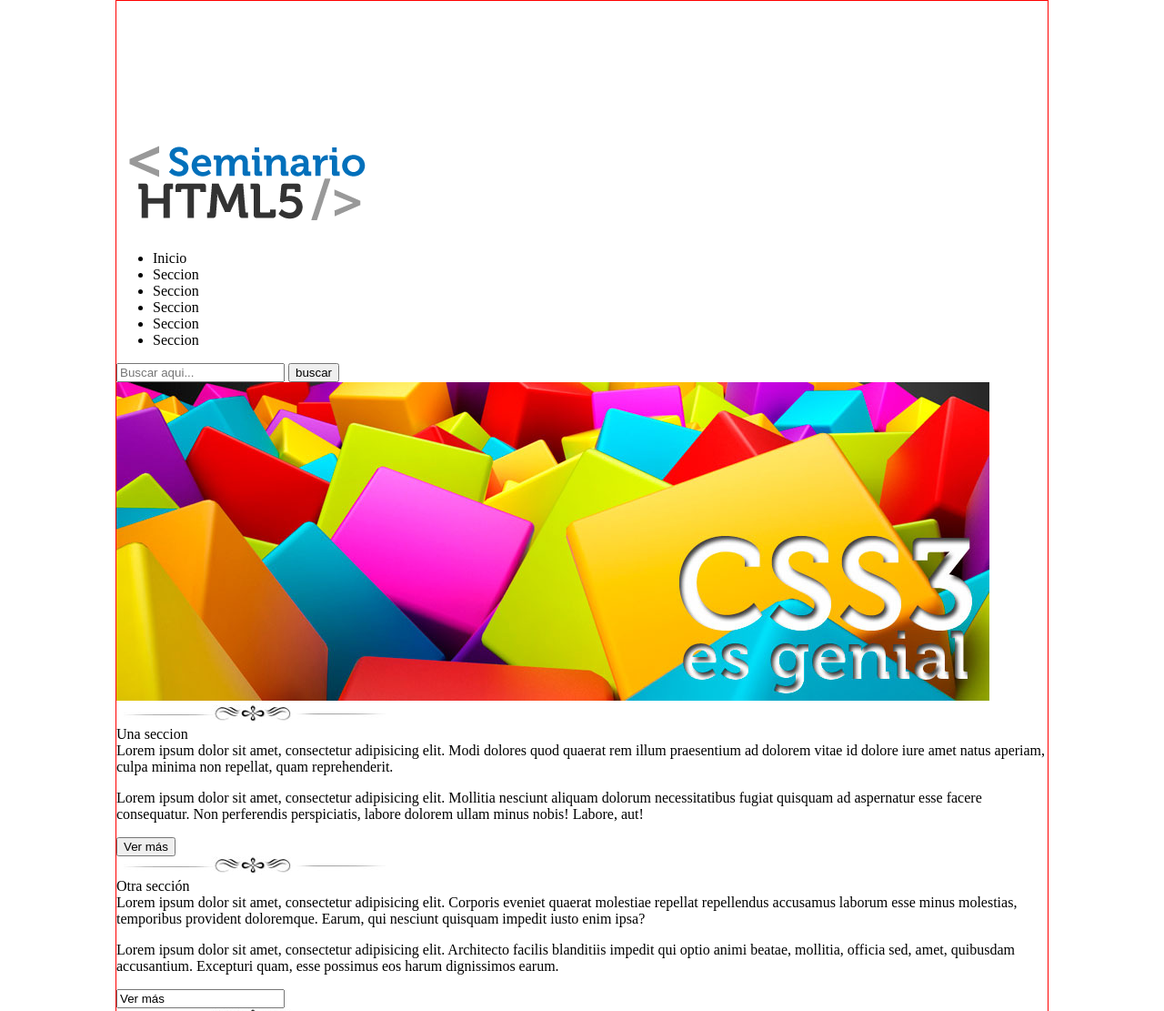
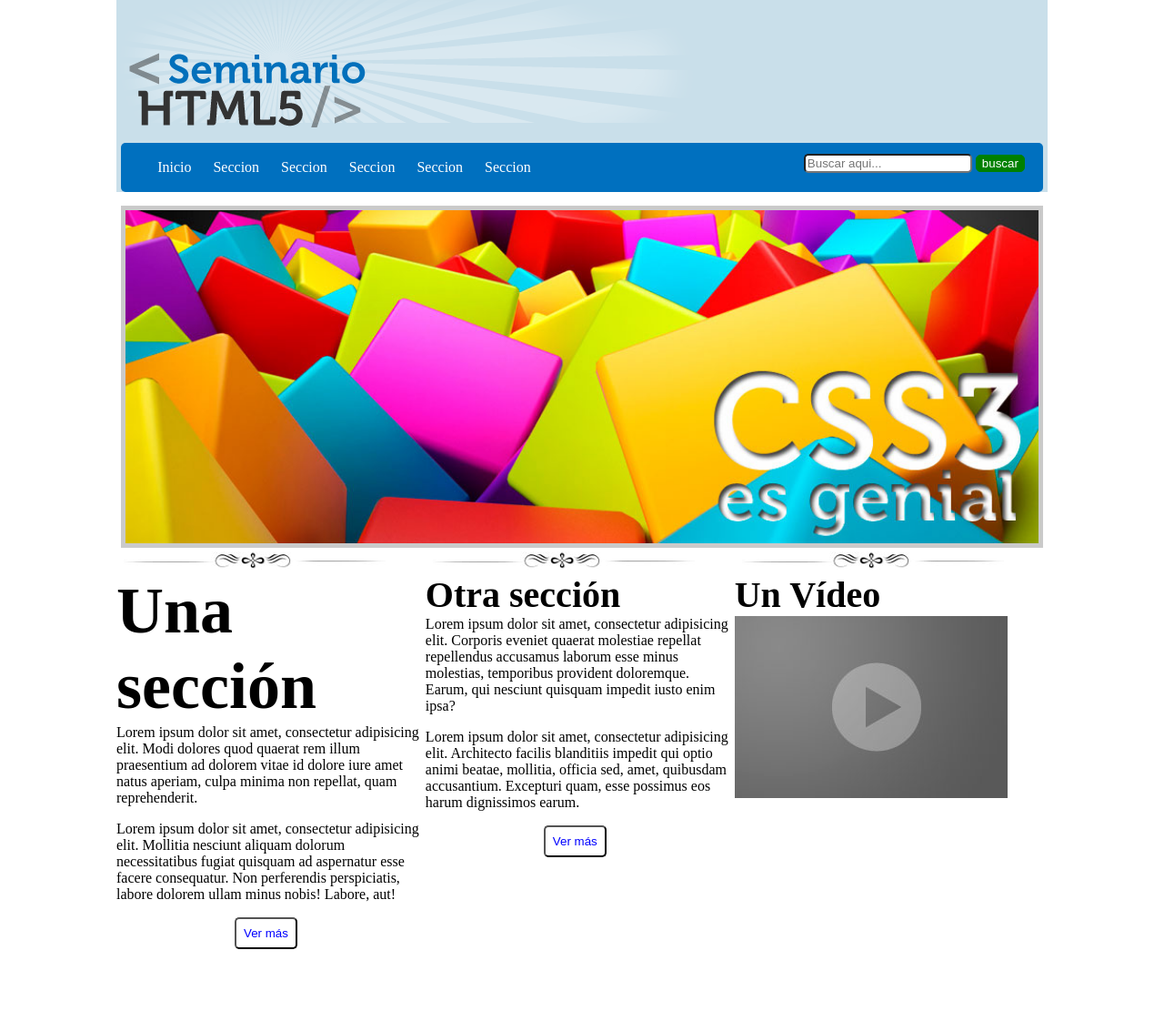
Before and after one commit to HeroLuis/pw219311server, a plain HTML site: page imgpw/practica01css/index.html in a window 1280 px wide. Shown: the top 1111 px of the page at 91% size. After the commit the page ends 1043 px from the top, so only its background shows below. Drawn offline with Linux system fonts and the light colour scheme.

Commit message:
Practica01 - terminada

```diff
--- a/imgpw/practica01css/css/estilos.css
+++ b/imgpw/practica01css/css/estilos.css
@@ -1,17 +1,74 @@
 body{
-	border: 1px solid red;
+	border: 1px solid red
+	font-size: 16px; /*1em*/
 	margin: 0px auto;
 	max-width: 1024px;
 }
+header{
+	background: #c9dfea
+}
+header nav{
+	margin: 0px auto;
+	background: #0070bf;
+	padding: 2px 0px;
+	width: 99%;
+	border-radius: 5px;
+}
+header nav form{
+	float: right;
+	margin-top: -40px;
+	margin-right: 20px;
+}
+header nav form input{
+	border-radius: 5px;
+}
+header nav form input[type="button"]{
+	background: green;
+	color: white;
+	border: 1px solid green;
+}
+header nav ul li{
+	/*border: 1px solid blue;*/
+	display: inline-block;
+	margin-right: 20px;
+	color: white;
+}
 
+#seccion01{
+	margin-top: 15px;
+}
+#seccion01 article{
+	text-align: center;
+}
 
+#seccion01 article img{
+	border: 5px solid rgba(150,150,150,0.5);
+	width: 98%;
+}
 
+#seccion02 article{
+	display: inline-block;
+	vertical-align: top;
+	width: 32.8%;
+}
+#seccion02 article input[type="submit"]{
+	background: white;
+	border-radius: 5px;
+	color: blue;
+	margin-left: 130px;
+	padding: 8px;
+}
+#logo{
+	margin-top: -150px;
+}
+.otraSeccion{
+	font-size: 2.5em;
+}
 
-selectores
-	pseudoelemento
-	etiqueta{
-			atributo valor;
-		}
-	id
-	clase
-	media query
+/*Es una clase*/
+.unaSeccion{
+	font-size: 4.5em;
+}
+.nito{
+	font-weight: bold;
+}
--- a/imgpw/practica01css/index.html
+++ b/imgpw/practica01css/index.html
@@ -24,16 +24,16 @@
 			</form>
 		</nav>
 	</header>
-	<section id="seecion01">
+	<section id="seccion01">
 		<article>
 			<img src="img/slide2.jpg" alt="">
 		</article>
 	</section>
-	<section id="seecion02">
+	<section id="seccion02">
 		<article>
 			<img src="img/separador.jpg" alt="">
 			<br>
-			<span class="unaSeccion nito">Una seccion</span>
+			<span class="unaSeccion nito">Una sección</span>
 			<br>
 			Lorem ipsum dolor sit amet, consectetur adipisicing elit. Modi dolores quod quaerat rem illum praesentium ad dolorem vitae id dolore iure amet natus aperiam, culpa minima non repellat, quam reprehenderit.
 			<p></p>
@@ -50,7 +50,7 @@
 			<p></p>
 			Lorem ipsum dolor sit amet, consectetur adipisicing elit. Architecto facilis blanditiis impedit qui optio animi beatae, mollitia, officia sed, amet, quibusdam accusantium. Excepturi quam, esse possimus eos harum dignissimos earum.
 			<p></p>
-			<input type="text" value="Ver más">
+			<input type="Submit" value="Ver más">
 		</article>
 		<article>
 			<img src="img/separador.jpg" alt="">
```
